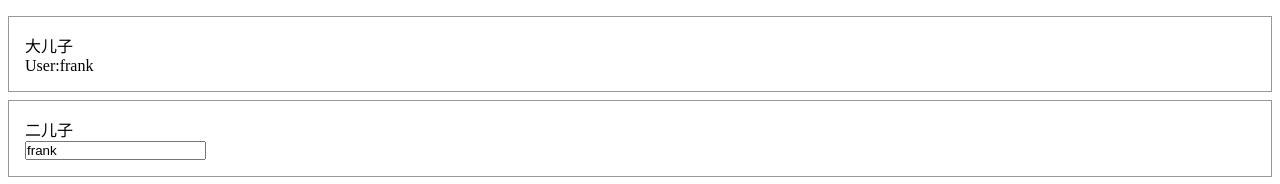
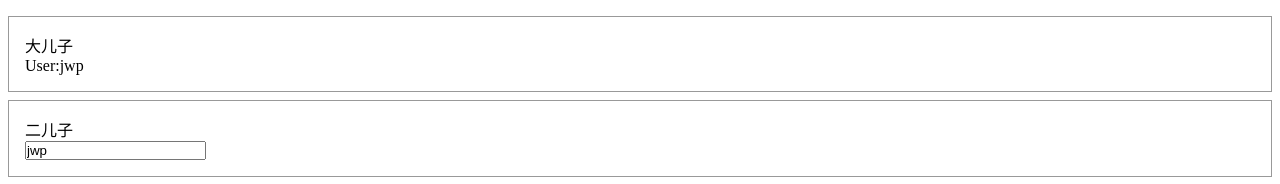
Before and after one commit to monody517/my-redux, a React (Vite) app: page / in a window 1280 px wide. Shown: the top 184 px of the page. Built offline with nearby package versions, Linux system fonts and the light colour scheme.

Commit message:
使用reducer规范update流程

```diff
--- a/src/App.jsx
+++ b/src/App.jsx
@@ -3,7 +3,7 @@ import React, {useState, useContext} from 'react'
 const appContext = React.createContext(null)
 export const App = () => {
   const [appState, setAppState] = useState({
-    user: {name: 'frank', age: 18}
+    user: {name: 'jwp', age: 18}
   })
   const contextValue = {appState, setAppState}
   return (
@@ -17,17 +17,30 @@ export const App = () => {
 const 大儿子 = () => <section>大儿子<User/></section>
 const 二儿子 = () => <section>二儿子<UserModifier/></section>
 const 幺儿子 = () => <section>幺儿子</section>
+
 const User = () => {
   const contextValue = useContext(appContext)
   return <div>User:{contextValue.appState.user.name}</div>
+}
 
+const reducer = (state, {type, payload}) => {
+  if(type === 'updateUser'){
+    return {
+      ...state,
+      user: {
+        ...payload
+      }
+    }
+  }else{
+    return state
+  }
 }
+
 const UserModifier = () => {
   const {appState, setAppState} = useContext(appContext)
   const contextValue = useContext(appContext)
   const onChange = (e) => {
-    appState.user.name = e.target.value
-    setAppState({...contextValue.appState})
+    setAppState(reducer(appState.user.name,{type: 'updateUser',payload: {name:e.target.value}}))
   }
   return <div>
     <input value={contextValue.appState.user.name}
```
